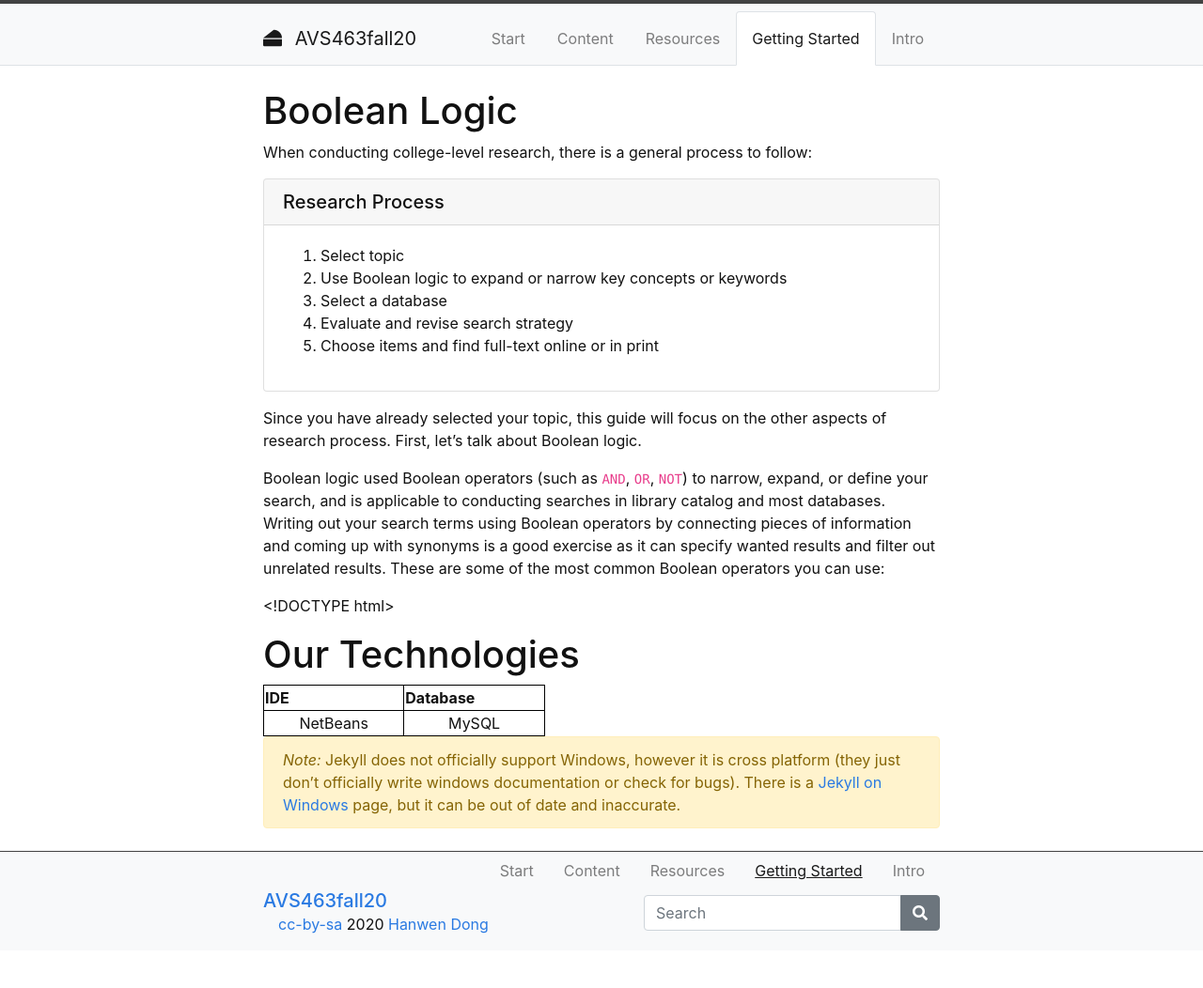
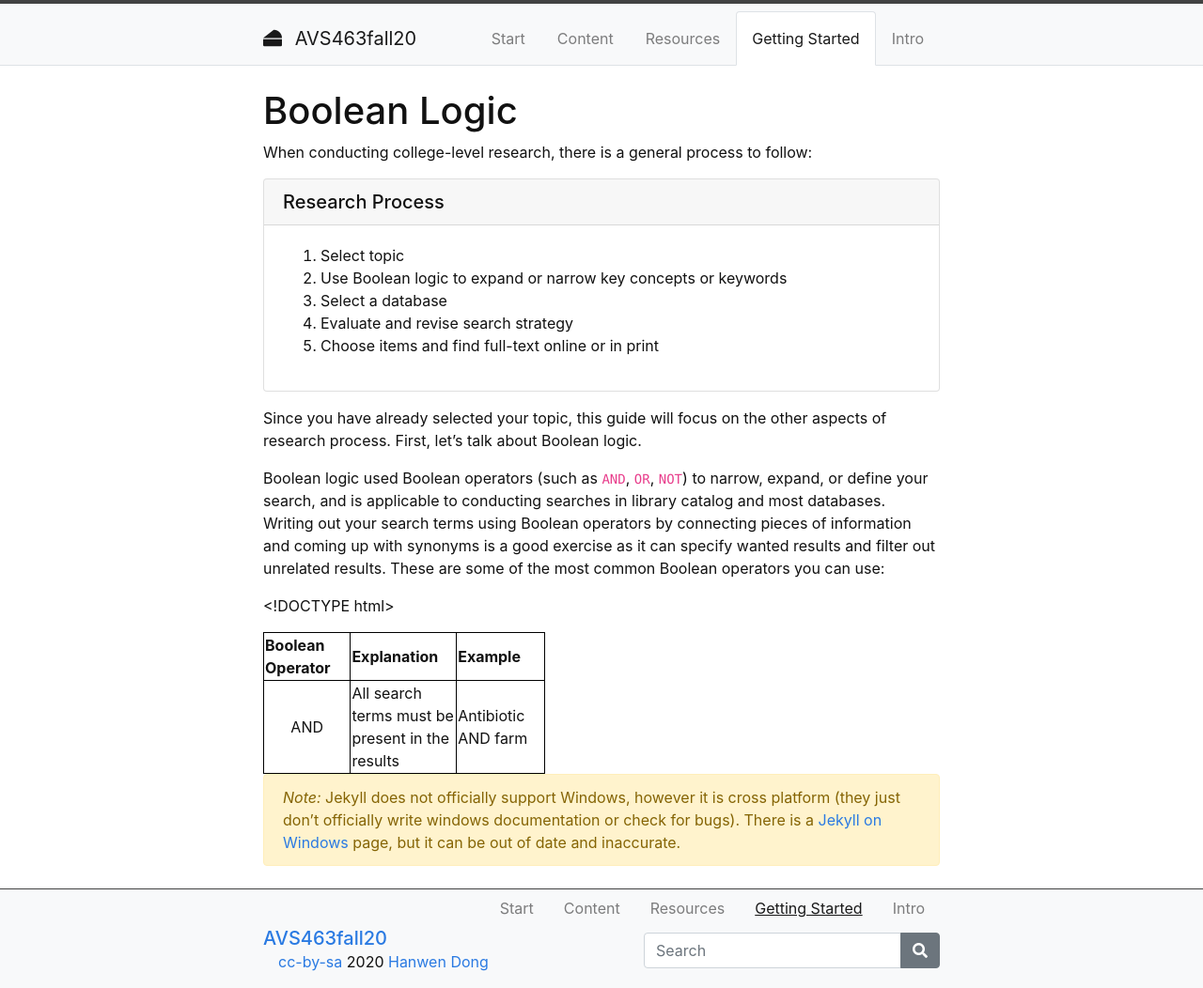
Before and after one commit to hanwendong1/AVS463-f20, a Jekyll site: the page built from content/Getting-Started.md, in a window 1280 px wide. Shown: the whole page at 94% size. Built offline with Jekyll 4.4.1, drawn with Linux system fonts in a browser that asks for light colours; before the commit the page ends 1012 px from its top, so only the background shows below that.

Commit message:
Update Getting-Started.md

```diff
--- a/content/Getting-Started.md
+++ b/content/Getting-Started.md
@@ -33,15 +33,16 @@ Boolean logic used Boolean operators (such as `AND`, `OR`, `NOT`) to narrow, exp
       </style>
    </head>
    <body>
-      <h1>Our Technologies</h1>
       <table>
          <tr>
-            <th>IDE</th>
-            <th>Database</th>
+            <th>Boolean Operator</th>
+            <th>Explanation</th>
+            <th>Example</th>
          </tr>
          <tr>
-            <td style="text-align:center">NetBeans</td>
-            <td style="text-align:center">MySQL</td>
+            <td style="text-align:center">AND</td>
+            <td style="text-align:Left">All search terms must be present in the results</td>
+            <td style="text-align:Left">Antibiotic AND farm</td>
          </tr>
       </table>
    </body>
```
